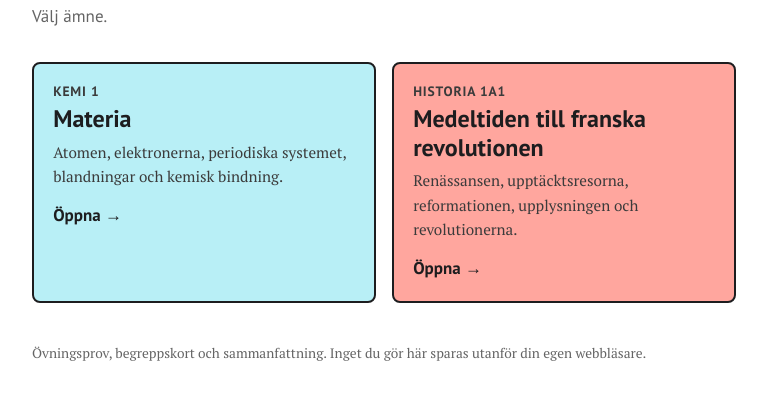
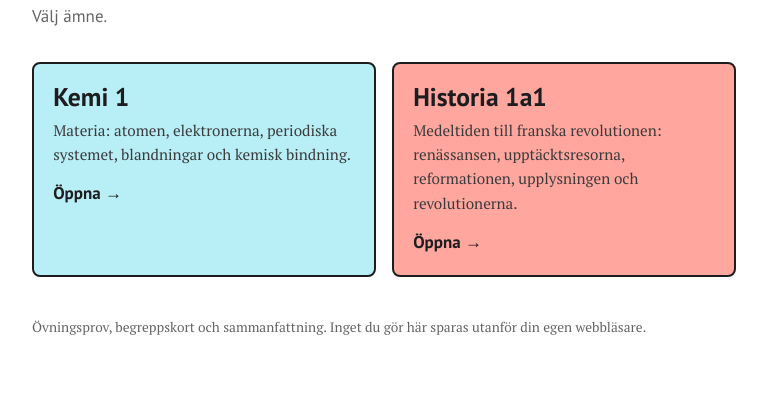
Before and after one commit to Homerun5320/kemi1-materiaprov, a plain HTML site: page index.html in a window 1280 px wide. Shown: the part 82-482 px from the top of the page, without its empty margins (256-1023 px from the left). Drawn offline with Linux system fonts and the light colour scheme.

Commit message:
Designpolering: markering, rullningslist och radbrytning i sidans färger, startsidan utan etikett och med mjukare skugga
Co-Authored-By: Claude Sonnet 5.5 <noreply@anthropic.com>
Claude-Session: https://claude.ai/code/session_019CmjKzXpz8UzqeDEDYzagV

```diff
--- a/index.html
+++ b/index.html
@@ -62,10 +62,13 @@ h1{font-size:2rem;line-height:1.2;margin:0 0 .4rem;color:var(--accent)}
 .sub{margin:0 0 2rem;color:var(--muted)}
 .grid{display:grid;grid-template-columns:repeat(auto-fit,minmax(15rem,1fr));gap:1rem}
 a.tile{display:flex;flex-direction:column;gap:.35rem;min-width:0;padding:1.1rem 1.2rem 1.2rem;border:2px solid var(--text);border-radius:8px;background:var(--c);color:var(--text);text-decoration:none}
-a.tile:hover{box-shadow:0 3px 0 var(--shadow)}
+a.tile{transition:transform .18s cubic-bezier(.2,.8,.2,1),box-shadow .18s cubic-bezier(.2,.8,.2,1)}
+a.tile:hover{transform:translateY(-2px);box-shadow:0 8px 18px -6px var(--shadow)}
+@media (prefers-reduced-motion:reduce){a.tile{transition:none}a.tile:hover{transform:none}}
+::selection{background:var(--accent);color:var(--accent-ink)}
+html{scrollbar-color:var(--line) var(--bg)}
 a.tile:focus-visible{outline:3px solid var(--focus);outline-offset:3px}
-.tile .k{font:700 .85rem var(--sans);letter-spacing:.06em;text-transform:uppercase;color:var(--tile-sub)}
-.tile h2{margin:0;font-size:1.5rem;line-height:1.2}
+.tile h2{margin:0;font-size:1.6rem;line-height:1.2;text-wrap:balance}
 .tile p{margin:0;font-size:.95rem;color:var(--tile-sub)}
 .go{margin-top:.5rem;font-weight:700}
 .t-k{--c:var(--s-d)}.t-h{--c:var(--s-a)}
@@ -77,8 +80,8 @@ a.tile:focus-visible{outline:3px solid var(--focus);outline-offset:3px}
 <h1>Plugga inför prov</h1>
 <p class="sub">Välj ämne.</p>
 <div class="grid">
-<a class="tile t-k" href="kemi/"><span class="k">Kemi 1</span><h2>Materia</h2><p>Atomen, elektronerna, periodiska systemet, blandningar och kemisk bindning.</p><span class="go">Öppna →</span></a>
-<a class="tile t-h" href="historia/"><span class="k">Historia 1a1</span><h2>Medeltiden till franska revolutionen</h2><p>Renässansen, upptäcktsresorna, reformationen, upplysningen och revolutionerna.</p><span class="go">Öppna →</span></a>
+<a class="tile t-k" href="kemi/"><h2>Kemi 1</h2><p>Materia: atomen, elektronerna, periodiska systemet, blandningar och kemisk bindning.</p><span class="go">Öppna →</span></a>
+<a class="tile t-h" href="historia/"><h2>Historia 1a1</h2><p>Medeltiden till franska revolutionen: renässansen, upptäcktsresorna, reformationen, upplysningen och revolutionerna.</p><span class="go">Öppna →</span></a>
 </div>
 <p class="foot">Övningsprov, begreppskort och sammanfattning. Inget du gör här sparas utanför din egen webbläsare.</p>
 </main>
```
Also changed, not shown: historia/index.html (+8 -0 lines), kemi/index.html (+8 -0 lines).
